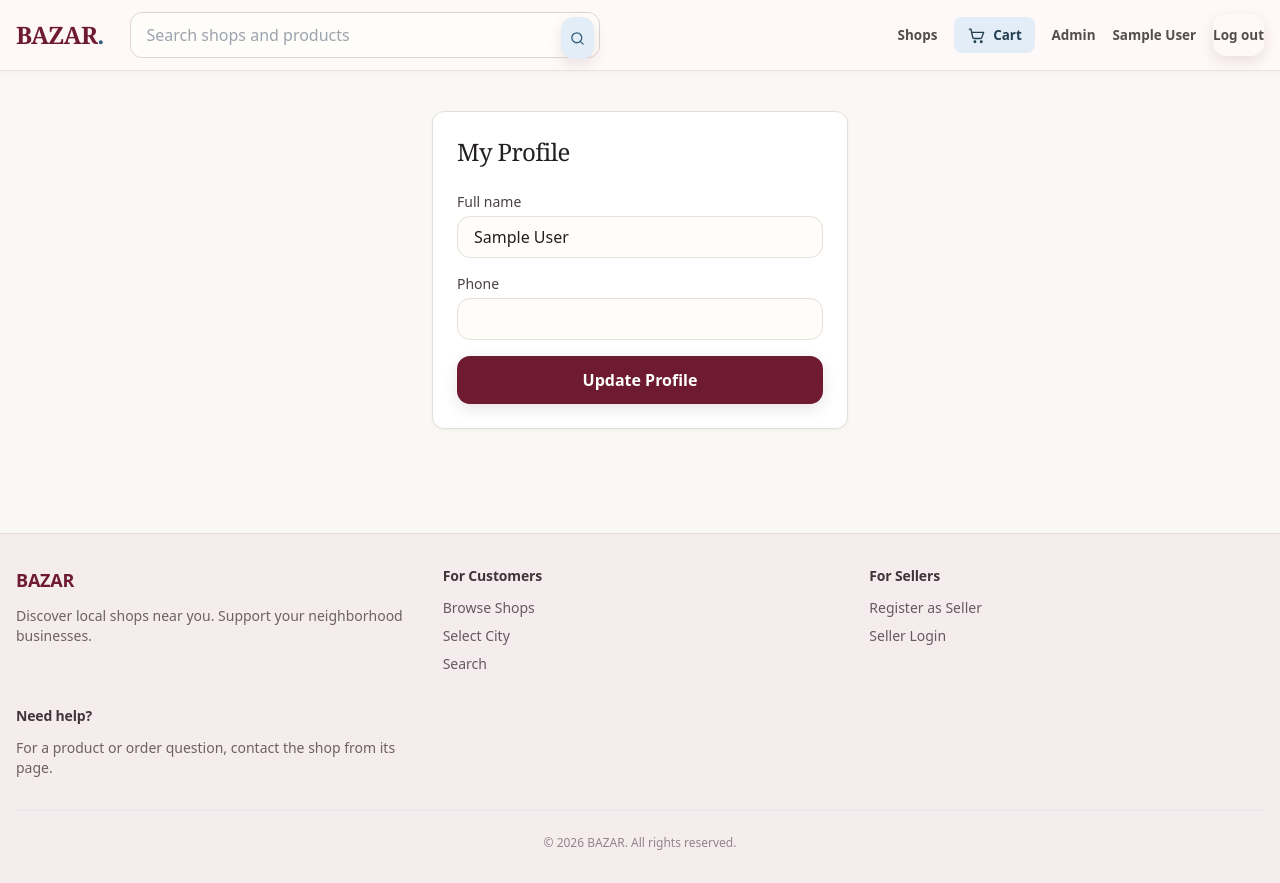
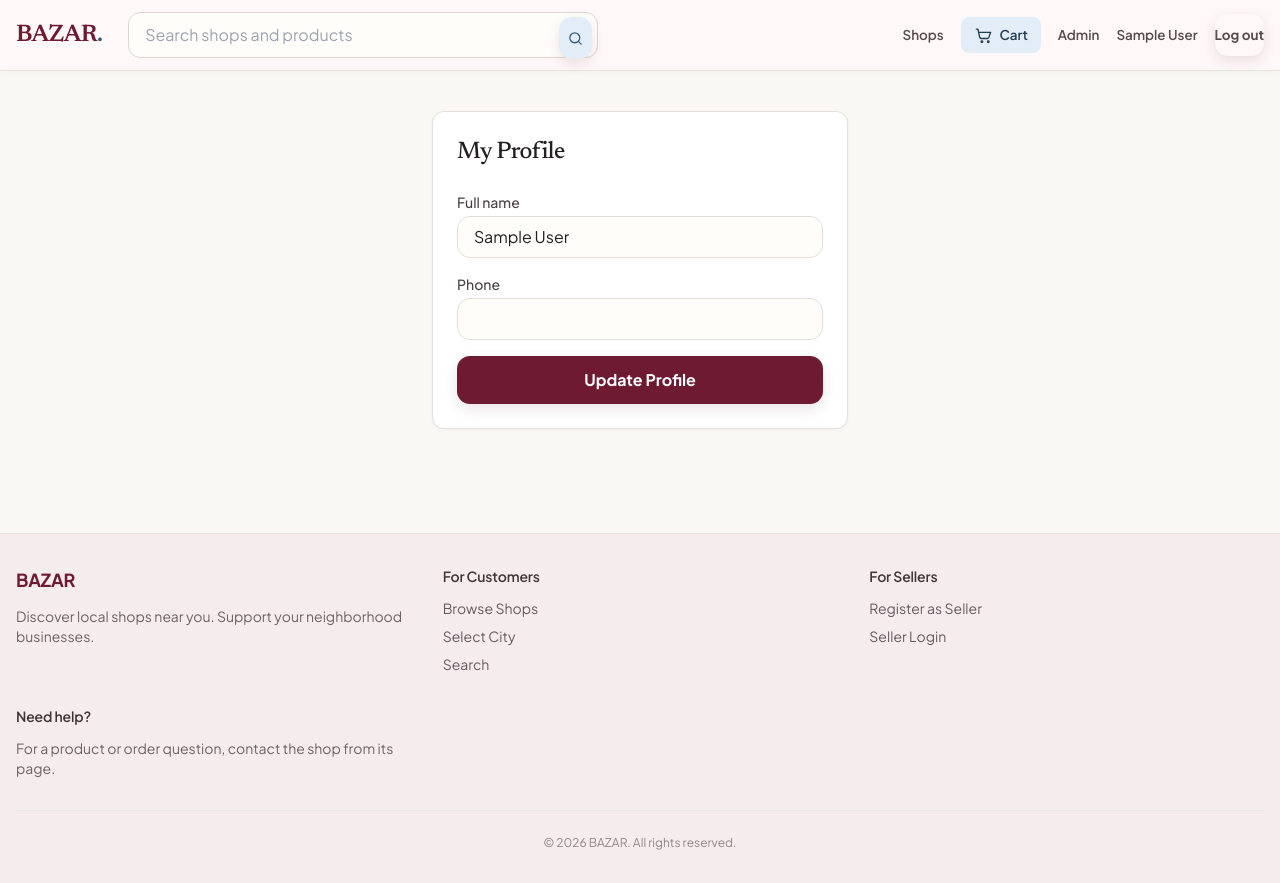
Before and after one commit to himanshunexus/BAZAR, a Django app: page /accounts/profile/ in a window 1280 px wide. Run offline with Django 4.2, Linux system fonts and the light colour scheme; the visitor is signed in with stand-in values (Sample User, id 1); some libraries are stand-ins or nearby versions.

Commit message:
Load Stitch typography in storefront templates

```diff
--- a/templates/base.html
+++ b/templates/base.html
@@ -4,11 +4,14 @@
 <head>
     <meta charset="UTF-8">
     <meta name="viewport" content="width=device-width, initial-scale=1.0">
+    <link rel="preconnect" href="https://fonts.googleapis.com">
+    <link rel="preconnect" href="https://fonts.gstatic.com" crossorigin>
+    <link href="https://fonts.googleapis.com/css2?family=Newsreader:opsz,wght@6..72,400..600&amp;family=Plus+Jakarta+Sans:wght@400;500;600;700&amp;display=swap" rel="stylesheet">
     <title>{% block title %}{{ SITE_NAME }}{% endblock %} | Discover Shops Around You</title>
     <meta name="description" content="{% block meta_description %}BAZAR — Discover nearby shops and explore their product catalogs.{% endblock %}">
     <script src="https://cdn.tailwindcss.com"></script>
     <script src="https://unpkg.com/htmx.org@1.9.10"></script>
-    <link rel="stylesheet" href="{% static 'css/bazar-ui.css' %}">
+    <link rel="stylesheet" href="{% static 'css/bazar-ui.css' %}?v=20261022-stitch1">
     <style>
         [x-cloak] { display: none !important; }
         .htmx-indicator { display: none; }
```
